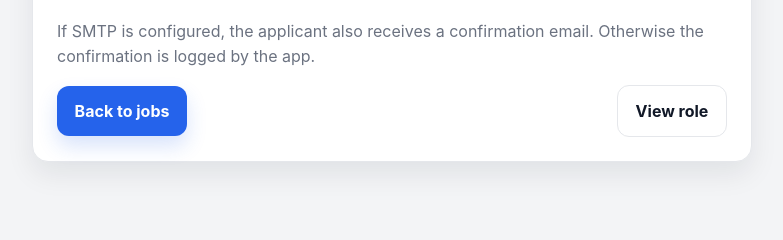
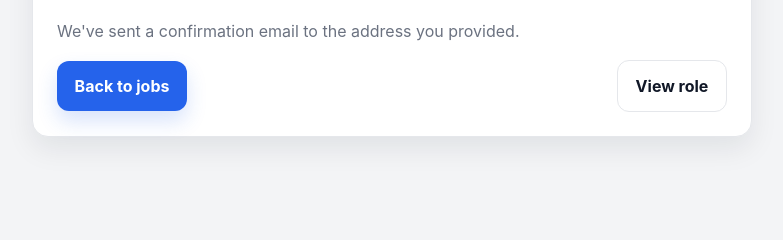
Before and after one commit to alanzhumalin/job_board, a Python web app: template app/templates/apply_success.html in a window 1280 px wide. Shown: the part 319-559 px from the top of the page, without its empty margins (68-851 px from the left). Run offline with Jinja, Linux system fonts and the light colour scheme; the template is opened without the code that fills it, so the values that code supplies are empty.

Commit message:
fix: update application success copy

```diff
--- a/app/templates/apply_success.html
+++ b/app/templates/apply_success.html
@@ -6,7 +6,7 @@
   <h1>Thanks for applying</h1>
   <div class="alert success">Your application was received successfully.</div>
   <p>Your application for <strong>{{ job.title }}</strong> at <strong>{{ job.company }}</strong> has been recorded.</p>
-  <p class="muted">If SMTP is configured, the applicant also receives a confirmation email. Otherwise the confirmation is logged by the app.</p>
+  <p class="muted">We've sent a confirmation email to the address you provided.</p>
   <div class="action-row">
     <a class="button" href="/jobs">Back to jobs</a>
     <a class="button button-secondary" href="/jobs/{{ job.id }}">View role</a>
--- a/app/templates/base.html
+++ b/app/templates/base.html
@@ -4,7 +4,7 @@
   <meta charset="UTF-8">
   <meta name="viewport" content="width=device-width, initial-scale=1.0">
   <title>{% block title %}Job Board{% endblock %}</title>
-  <link rel="stylesheet" href="/static/styles.css?v=10">
+  <link rel="stylesheet" href="/static/styles.css?v=11">
 </head>
 <body>
   <header class="site-header">
```
